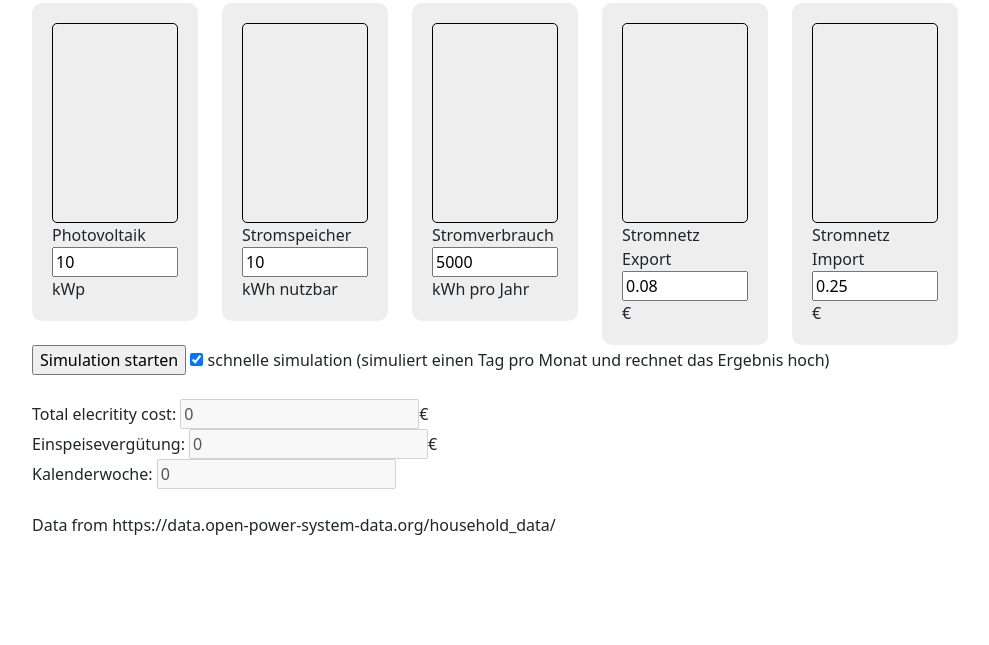
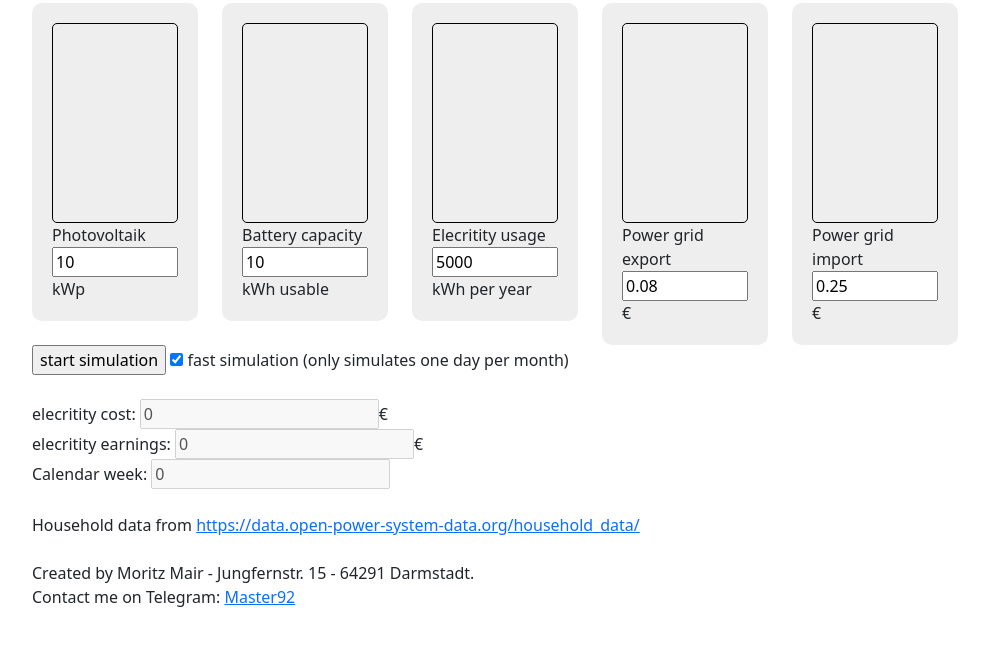
Before and after one commit to moritzmair/photovoltaik_simulator, a plain HTML site: page index.html in a window 1280 px wide. Shown: the part 53-698 px from the top of the page, without its empty margins (50-1039 px from the left). Drawn offline with Linux system fonts and the light colour scheme.

Commit message:
translated all to english, added contact details

```diff
--- a/index.html
+++ b/index.html
@@ -29,8 +29,8 @@
               <div class="fill"></div>
               <div class="text"></div>
             </div>
-            Stromspeicher
-            <input value="10" name="battery_kwh">kWh nutzbar
+            Battery capacity
+            <input value="10" name="battery_kwh">kWh usable
           </div>
         </div>
 
@@ -51,8 +51,8 @@
               <div class="fill"></div>
               <div class="text"></div>
             </div>
-            Stromverbrauch
-            <input value="5000" name="household_consumption_kwh">kWh pro Jahr
+            Elecritity usage
+            <input value="5000" name="household_consumption_kwh">kWh per year
           </div>
         </div>
 
@@ -62,7 +62,7 @@
               <div class="fill"></div>
               <div class="text"></div>
             </div>
-            Stromnetz Export
+            Power grid export
             <br>
             <input value="0.08" name="price_export_kwh">€
           </div>
@@ -74,42 +74,47 @@
               <div class="fill"></div>
               <div class="text"></div>
             </div>
-            Stromnetz Import
+            Power grid import
             <br>
             <input value="0.25" name="price_kwh">€
           </div>
         </div>
       </div>
       <div style="display:none;">
-        Leistung angegeben alle
+        Power consumption for every
         <input type="number" id="time_resolution" value="15">
-        Minuten
+        Minutes
         <br>
-        Eigene Daten für die Simulation nutzen (optional)
+        User your own data (optional)
         <br>
         Photovoltaik
         <input type="file" name="file" id="photovoltaik">
         <br>
-        Verbrauch Haushalt
+        Household usage
         <input type="file" name="file" id="household_consumption">
       </div>
 
-      <input type="submit" value="Simulation starten" onclick="start_simulation();return false;">
-      <input type="checkbox" checked id="fast_mode"> schnelle simulation (simuliert einen Tag pro Monat und rechnet das Ergebnis hoch)
+      <input type="submit" value="start simulation" onclick="start_simulation();return false;">
+      <input type="checkbox" checked id="fast_mode"> fast simulation (only simulates one day per month)
       <br>
       <br>
-      Total elecritity cost:
+      elecritity cost:
       <input value="0" disabled name="total_elecritity_cost">€
       <br>
-      Einspeisevergütung:
+      elecritity earnings:
       <input value="0" disabled name="total_elecritity_revenue">€
       <br>
-      Kalenderwoche:
+      Calendar week:
       <input value="0" disabled name="kw_passed">
       <br>
       <div class="results"></div>
       <br>
-      Data from https://data.open-power-system-data.org/household_data/
+      Household data from <a target="_blank" href="https://data.open-power-system-data.org/household_data/">https://data.open-power-system-data.org/household_data/</a>
+      <br>
+      <br>
+      Created by Moritz Mair - Jungfernstr. 15 - 64291 Darmstadt.
+      <br>
+      Contact me on Telegram: <a target="_blank" href="https://t.me/Master92">Master92</a>
     </div>
   </body>
 </html>
--- a/script.js
+++ b/script.js
@@ -146,11 +146,9 @@ function end_simulation(){
   electricity_cost = 0;
   electricity_revenue = 0;
 
-
-
   pointer = 0;
 
-  $('.results').append('<div class="one_result">Kosten: '+(total_export_cost-total_import_revenue)+' €<br>Photovoltaik: '+$('input[name=photovoltaik_kwp]').val()+' kWp<br>Stromspeicher: '+$('input[name=battery_kwh]').val()+' kWh<br>Stromverbrauch: '+$('input[name=household_consumption_kwh]').val()+' kWh<br>erzeugte kwh: '+ Math.round(total_photovoltaik/1000)+' kWh<br>verbrauchte kwh: '+ Math.round(total_household_consumption/1000)+' kWh<br>importierte kwh: '+ Math.round(total_import/1000)+' kWh<br>exportierte kwh: '+ Math.round(total_export/1000)+' kWh<br>Eigenberbrauchsanteil: '+Math.round(100-(total_export/total_photovoltaik*100))+'%</div>');
+  $('.results').append('<div class="one_result">Kosten: '+(total_export_cost-total_import_revenue)+' €<br>Photovoltaik: '+$('input[name=photovoltaik_kwp]').val()+' kWp<br>Battery size: '+$('input[name=battery_kwh]').val()+' kWh<br>Electriciy usage: '+$('input[name=household_consumption_kwh]').val()+' kWh<br>produced kwh: '+ Math.round(total_photovoltaik/1000)+' kWh<br>used kwh: '+ Math.round(total_household_consumption/1000)+' kWh<br>imported kwh: '+ Math.round(total_import/1000)+' kWh<br>exported kwh: '+ Math.round(total_export/1000)+' kWh<br>Self consumption rate: '+Math.round(100-(total_export/total_photovoltaik*100))+'%</div>');
 
   total_photovoltaik = 0;
   total_household_consumption = 0;
```
